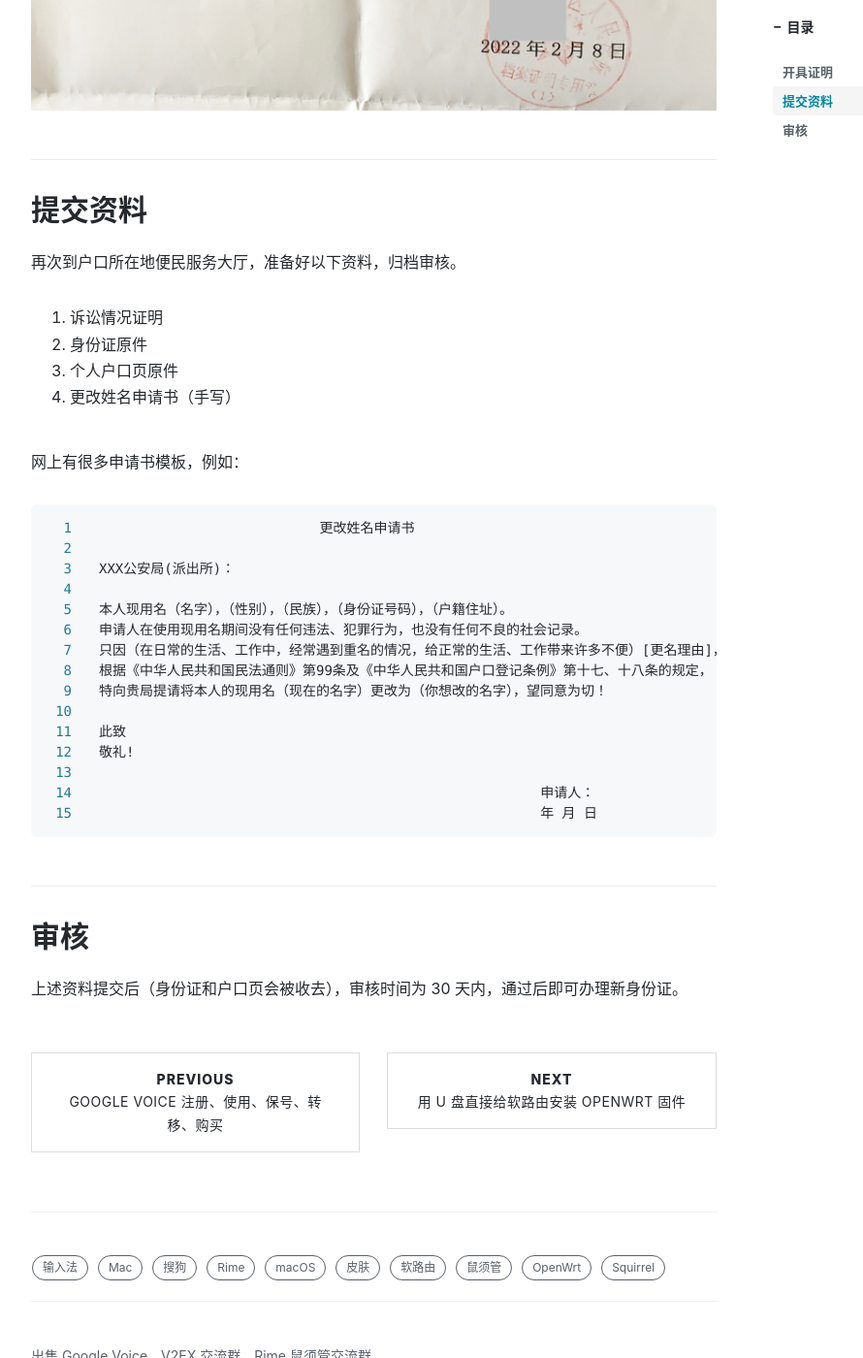
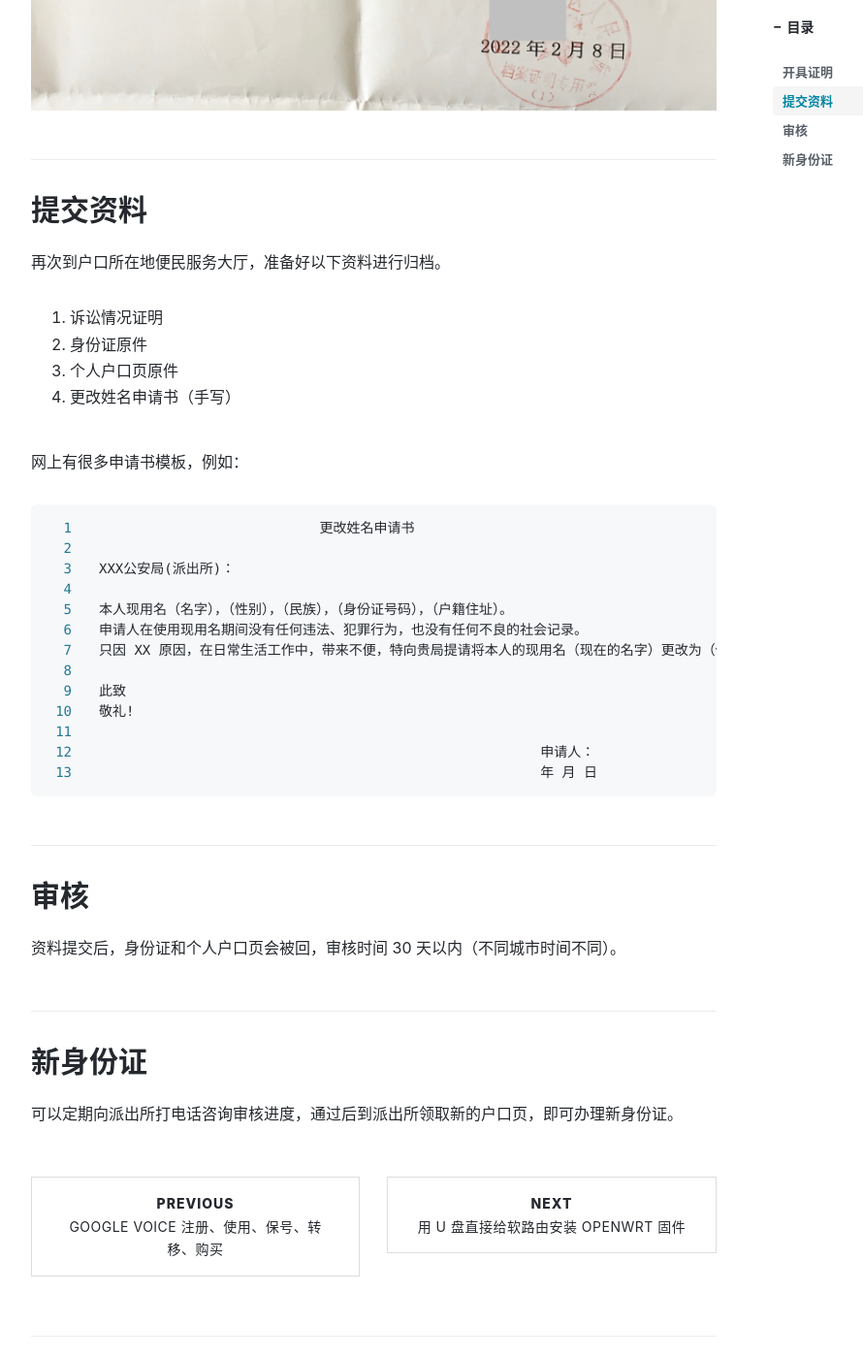
Before and after one commit to ssnhd/ssnhd.github.io, a Jekyll site: the page built from _posts/2022-2-12-name.md, in a window 1280 px wide and 1400 px high, scrolled down 1930 px. Shown: the whole window at 97% size, without its empty margins (233-1123 px from the left). Built offline with Jekyll 4.4.1, drawn with Linux system fonts in a browser that asks for light colours; nearby versions of some CDN libraries; comment, search, counter and statistics services are not loaded; some of the changed text lies outside the part shown.

Commit message:
Update 2022-2-12-name.md

```diff
--- a/_posts/2022-2-12-name.md
+++ b/_posts/2022-2-12-name.md
@@ -11,23 +11,23 @@
   - 改名
 ---
 
-出于什么原因改名这里就不说了，总之理由一定要有说服力，例如名字里含有生僻字、侮辱、歧视等。
+出于什么原因改名就不说了，总之理由一定要有说服力，例如名字含有亲属重名、生僻字、侮辱、歧视等等。
 
 ## 开具证明
 
-到当地便民服务大厅（派出所），告知更改姓名，如果理由充分，工作人员会出一张函，拿着这张信函去所在地人民法院。
+到当地便民服务大厅（派出所），告知更改姓名，如果理由充分，工作人员会出一张到所在地法院函，查询你是否存在经济纠纷。
+
+> 注：不同城市要求开的证明可能不一样。
 
 ![](/img/name/1.jpeg)
 
-到人民法院出示上述信函和身份证，回执一张诉讼情况证明（证明目前没有案件）。
-
-> 不同省份要求开的证明可能不一样，此处是江苏。
+到人民法院出示上述信函和身份证，回执一张诉讼情况证明（证明目前没有经济纠纷）。
 
 ![](/img/name/2.jpg)
 
 ## 提交资料
 
-再次到户口所在地便民服务大厅，准备好以下资料，归档审核。
+再次到户口所在地便民服务大厅，准备好以下资料进行归档。
 
 1. 诉讼情况证明
 2. 身份证原件
@@ -43,9 +43,7 @@
 
 本人现用名（名字），（性别），（民族），（身份证号码），（户籍住址）。
 申请人在使用现用名期间没有任何违法、犯罪行为，也没有任何不良的社会记录。
-只因（在日常的生活、工作中，经常遇到重名的情况，给正常的生活、工作带来许多不便）[更名理由]，
-根据《中华人民共和国民法通则》第99条及《中华人民共和国户口登记条例》第十七、十八条的规定，
-特向贵局提请将本人的现用名（现在的名字）更改为（你想改的名字），望同意为切！
+只因 XX 原因，在日常生活工作中，带来不便，特向贵局提请将本人的现用名（现在的名字）更改为（你想改的名字），望同意为切！
 
 此致
 敬礼!
@@ -56,4 +54,8 @@
 
 ## 审核
 
-上述资料提交后（身份证和户口页会被收去），审核时间为 30 天内，通过后即可办理新身份证。
+资料提交后，身份证和个人户口页会被回，审核时间 30 天以内（不同城市时间不同）。
+
+## 新身份证
+
+可以定期向派出所打电话咨询审核进度，通过后到派出所领取新的户口页，即可办理新身份证。
```
